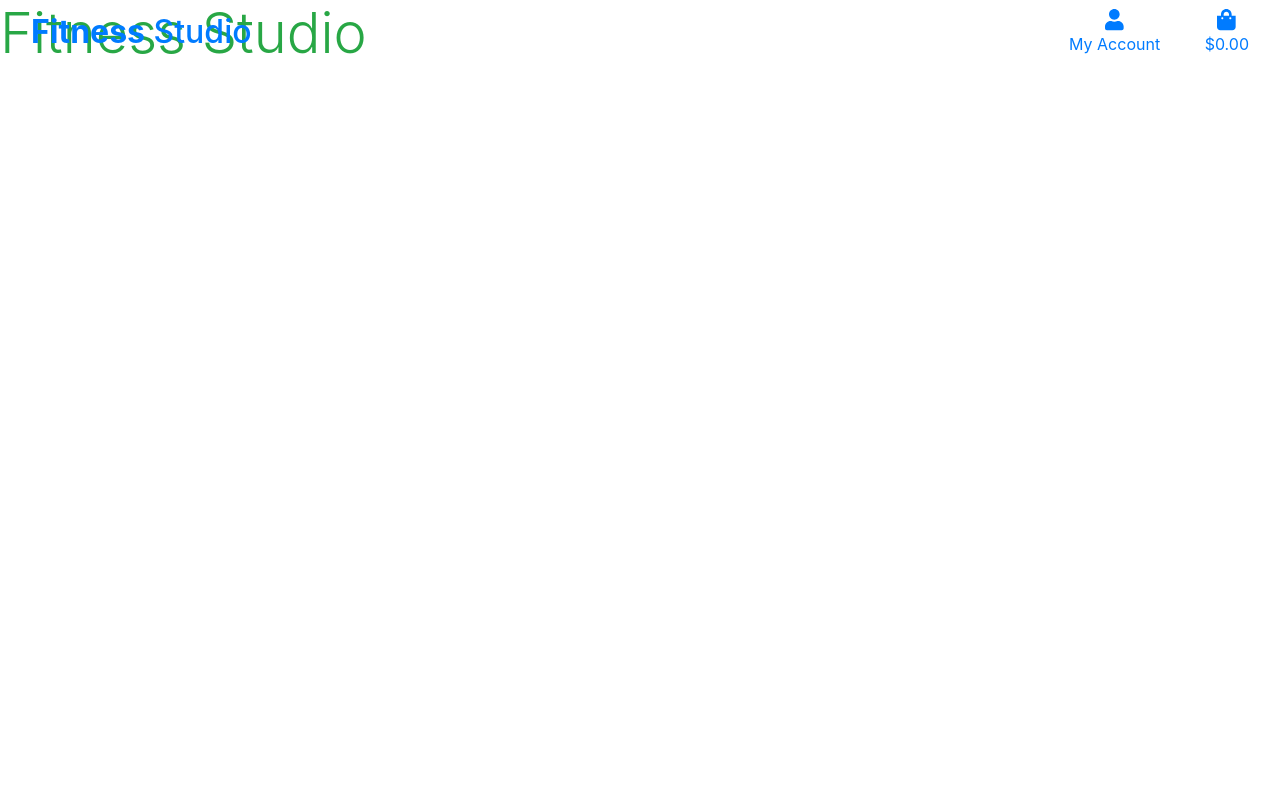
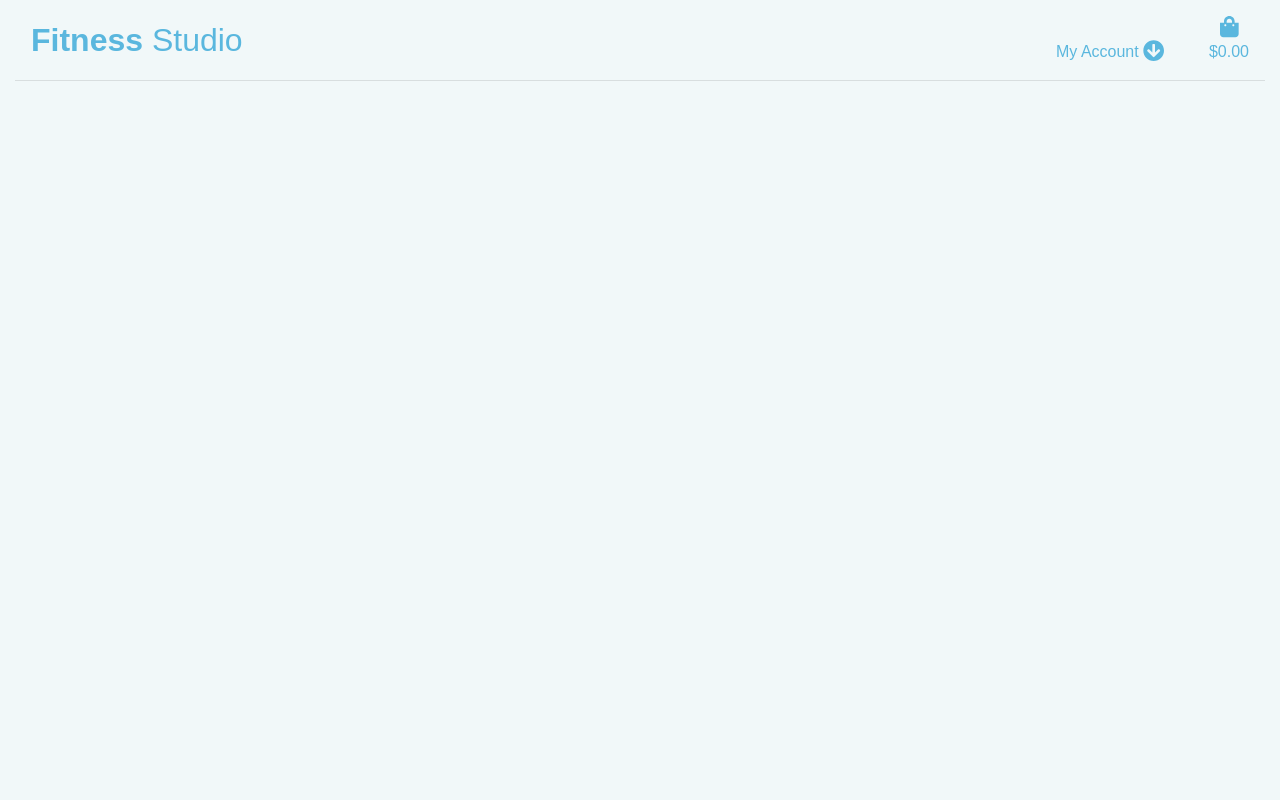
Before and after one commit to Code-Institute-Submissions/marcin-kli-MS4_MayResub, a Django app: page / in a window 1280 px wide. Run offline with Django 3.2, Linux system fonts and the light colour scheme; the visitor is signed in with stand-in values (Sample User, id 1); some libraries are stand-ins or nearby versions.

Commit message:
add base css and style navbar

```diff
--- a/fitness_studio/settings.py
+++ b/fitness_studio/settings.py
@@ -148,3 +148,7 @@ USE_TZ = True
 # https://docs.djangoproject.com/en/3.1/howto/static-files/
 
 STATIC_URL = '/static/'
+STATICFILES_DIRS = (os.path.join(BASE_DIR, 'static'),)
+
+MEDIA_URL = '/media/'
+MEDIA_ROOT = os.path.join(BASE_DIR, 'media')
--- /dev/null
+++ b/static/css/base.css
@@ -0,0 +1,28 @@
+html {
+    height: 100%;
+}
+
+body {
+    background-color: #f1f8f9;
+    height: calc(100vh - 164px);
+    color: #555;
+    font-family: "Heebo", Sans-serif;
+}
+
+/* from Bulma */
+.icon {
+    align-items: center;
+    display: inline-flex;
+    justify-content: center;
+    height: 1.5rem;
+    width: 1.5rem;
+}
+
+/* navbar */
+.nav-color{
+    background-color: #f1f8f9;
+}
+
+.nav-color a{
+    color: #5ab7de;
+}
--- a/templates/base.html
+++ b/templates/base.html
@@ -15,6 +15,7 @@
 
     {% block corecss %}
          <link rel="stylesheet" href="https://stackpath.bootstrapcdn.com/bootstrap/4.4.1/css/bootstrap.min.css" integrity="sha384-Vkoo8x4CGsO3+Hhxv8T/Q5PaXtkKtu6ug5TOeNV6gBiFeWPGFN9MuhOf23Q9Ifjh" crossorigin="anonymous">
+         <link rel="stylesheet" href="{% static 'css/base.css' %}" class="stylesheet">
     {% endblock %}
 
     {% block extra_css %}
@@ -34,7 +35,7 @@
   </head>
   <body>
      <header class="container-fluid fixed-top">
-        <div class="row">
+        <div id="topnav" class="row nav-color py-lg-2 sm-12 d-lg-flex">
             <div class="col-12 col-lg-4 my-auto py-1 py-lg-0 text-center text-lg-left">
                 <a href="{% url 'home' %}" class="nav-link main-logo-link">
                     <h2 class="logo-font text-black my-0"><strong>Fitness</strong> Studio</h2>
@@ -43,10 +44,9 @@
             <div class="col-12 col-lg-8 my-auto py-1 py-lg-0">
                 <ul class="list-inline list-unstyled text-center text-lg-right my-0">
                     <li class="list-inline-item dropdown">
-                        <a class="text-black nav-link" href="#" id="user-options" data-toggle="dropdown" aria-haspopup="true" aria-expanded="false">
+                        <a class="nav-link" href="#" id="user-options" data-toggle="dropdown" aria-haspopup="true" aria-expanded="false">
                             <div class="text-center">
-                                <div><i class="fas fa-user fa-lg"></i></div>
-                                <p class="my-0">My Account</p>
+                                <p class="my-0">My Account <i class="fas fa-arrow-circle-down fa-lg"></i></p>
                             </div>
                         </a>
                         <div class="dropdown-menu border-0" aria-labelledby="user-options">
@@ -81,6 +81,7 @@
                 </ul>
             </div>
         </div>
+        <hr class="my-0">
     </header>
 
     {% if messages %}
@@ -96,6 +97,5 @@
     {% block postloadjs %}
     {% endblock %}
 
-
   </body>
 </html>
```
